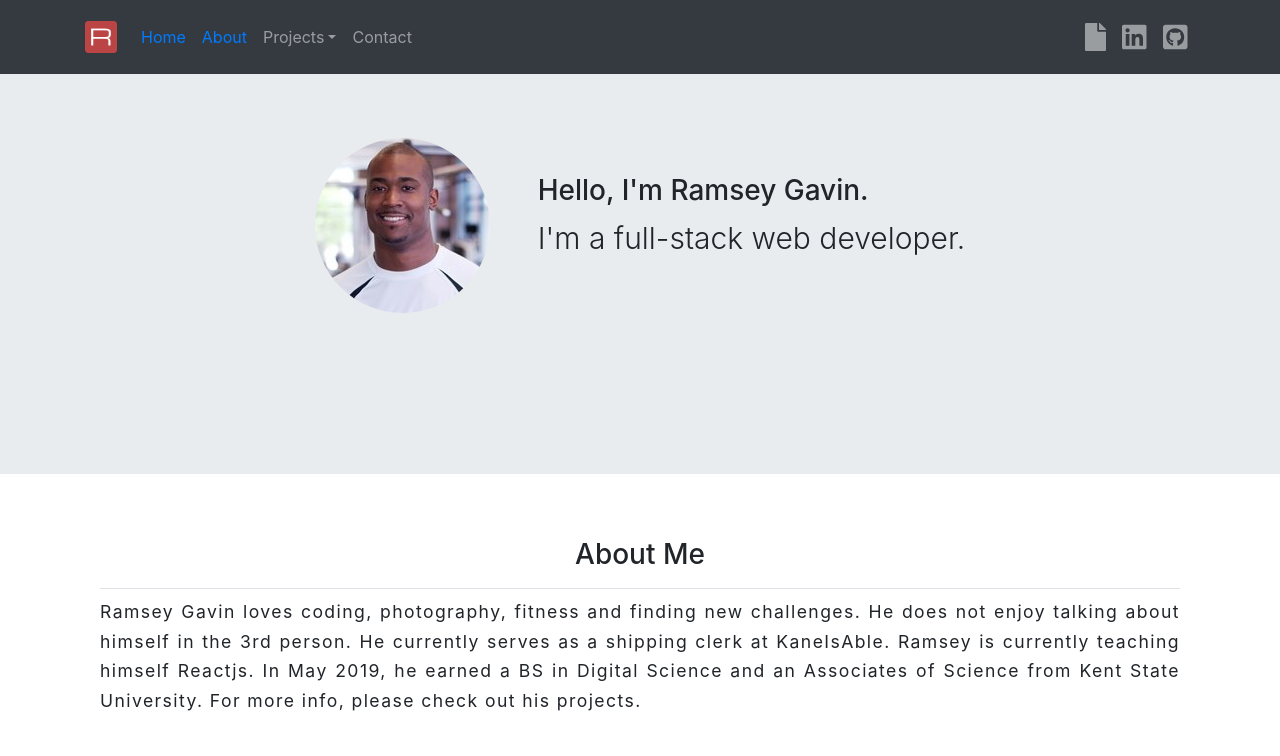
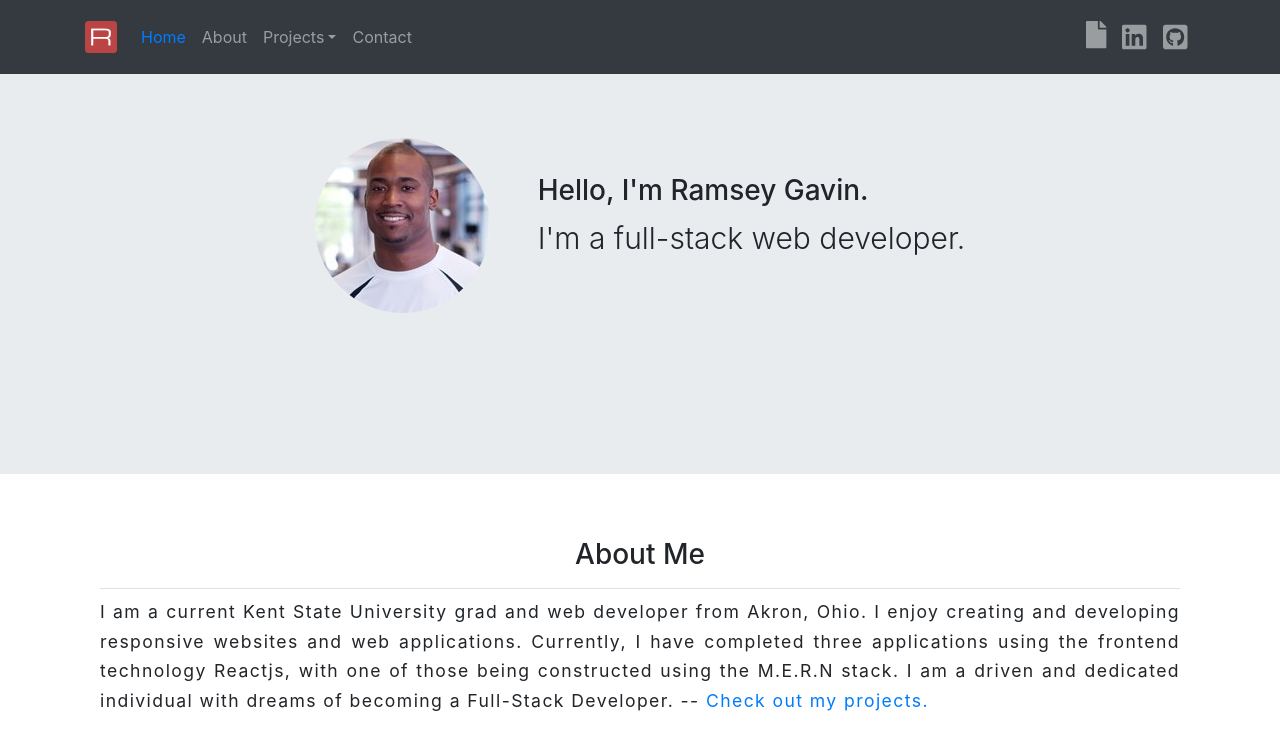
Before and after one commit to rgavin1/Full-Stack-Portfolio, a React (Create React App) app in the folder react-app-portfolio/: page / in a window 1280 px wide. Shown: the top 756 px of the page. Built offline with nearby package versions, Linux system fonts and the light colour scheme.

Commit message:
Updated Bio

```diff
--- a/react-app-portfolio/src/components/ContactMe.js
+++ b/react-app-portfolio/src/components/ContactMe.js
@@ -36,7 +36,7 @@ class ContactMe extends Component {
 
   render(){
     return (
-      <Container className="mobileForm d-flex py-4 justify-content-around" >
+      <Container className="mobileForm d-flex py-4 justify-content-around" id="contact">
         <h2 className="px-5 text-center">Lets Connect!</h2>
       <Form className="container border-right border-left px-3" onSubmit={this.handleSubmit} onReset={this.deleteForm} >
         <Form.Group controlId="exampleForm.ControlInput1">
--- a/react-app-portfolio/src/components/Introduction.js
+++ b/react-app-portfolio/src/components/Introduction.js
@@ -29,7 +29,8 @@ const Introduction = () => {
                 fontWeight: '400',
                 letterSpacing: '.08em',
                 fontSize: '1.1em'
-            }}>Ramsey Gavin loves coding, photography, fitness and finding new challenges. He does not enjoy talking about himself in the 3rd person. He currently serves as a shipping clerk at KaneIsAble. Ramsey is currently teaching himself Reactjs. In May 2019, he earned a BS in Digital Science and an Associates of Science from Kent State University. For more info, please check out his projects.</p>
+            }}>I am a current Kent State University grad and web developer from Akron, Ohio. I enjoy creating and developing responsive websites and web applications. Currently, I have completed three applications using the frontend technology Reactjs, with one of those being constructed using the M.E.R.N stack. I am a driven and dedicated individual with dreams of becoming a  Full-Stack Developer. -- <a href="#projects" >Check out my projects.</a>
+            </p>
             <Row className="m-auto pt-3">
                 <Col xs={12} sm={12} md={true} lg={true}>
                 <Card style={{
--- a/react-app-portfolio/src/components/Navigation.js
+++ b/react-app-portfolio/src/components/Navigation.js
@@ -19,9 +19,7 @@ const Navigation = () => {
       <Nav.Link title="Home">
         <Link to="/">Home</Link>
       </Nav.Link>
-      <Nav.Link title="About">
-        <Link to="/About">About</Link>
-      </Nav.Link>
+      <Nav.Link title="About" href="#projects">About</Nav.Link>
       <NavDropdown title="Projects" id="collasible-nav-dropdown">
         <NavDropdown.Item title="Real Estate Application" >
           <Link to="/RealEstateProj">Real Estate Application</Link>
@@ -39,12 +37,12 @@ const Navigation = () => {
           <Link to="#">Monthly Budget Application</Link>
         </NavDropdown.Item>
       </NavDropdown>
-      <Nav.Link href="#memes">Contact</Nav.Link>
+      <Nav.Link href="#contact">Contact</Nav.Link>
     </Nav>
     <Nav>
       <NavDropdown.Divider />
       <Nav.Link title="Resume" href="https://docs.google.com/document/d/1C3GWuIw0NWx_ybZs0xqecSB1Rx6zQeBp2pT3a9esG5o/edit" target="blank" style={{
-        fontSize: '1.75em'
+        fontSize: '1.7em'
       }}>
         <FontAwesomeIcon icon={faFile}/>
       </Nav.Link>
--- a/react-app-portfolio/src/components/Projects.js
+++ b/react-app-portfolio/src/components/Projects.js
@@ -17,7 +17,7 @@ const Projects = () => {
         TweenMax.from(rightSide, .8, { x: '100%', opacity: 0, delay: 3 });
     }, []);
     return (
-        <Container>
+        <Container id="projects">
             <h3 className="text-center my-4">Projects</h3>
             <hr className="py-3" />
             <Container className="d-flex justify-content-around flex-wrap">
```
